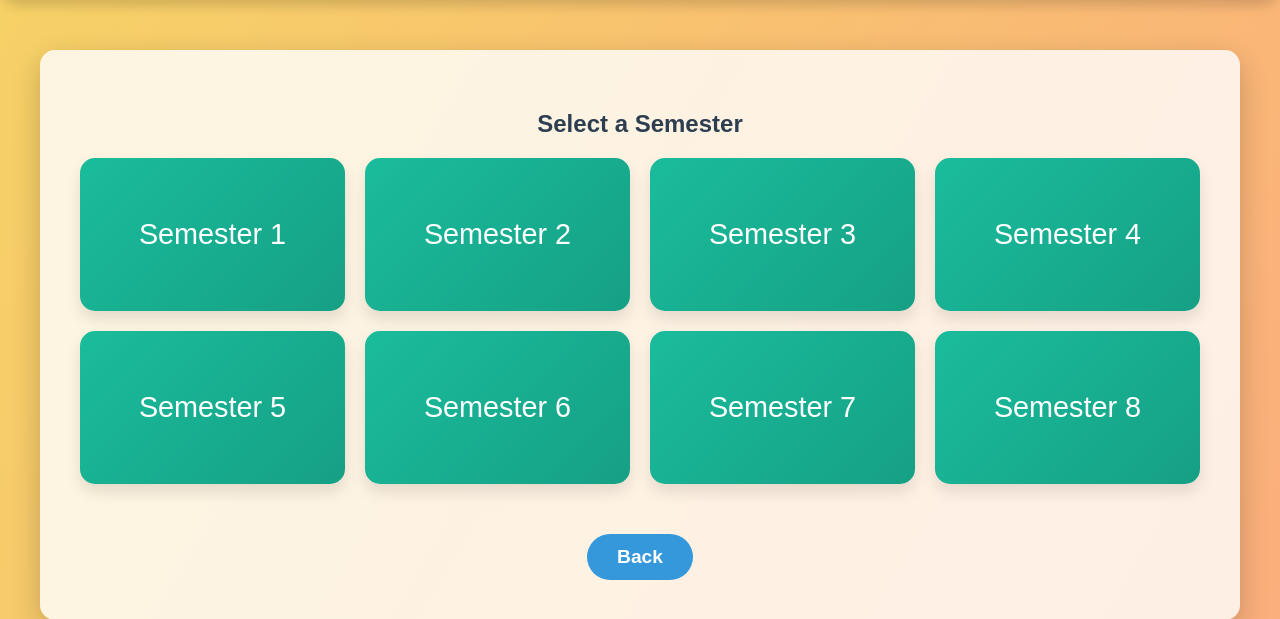
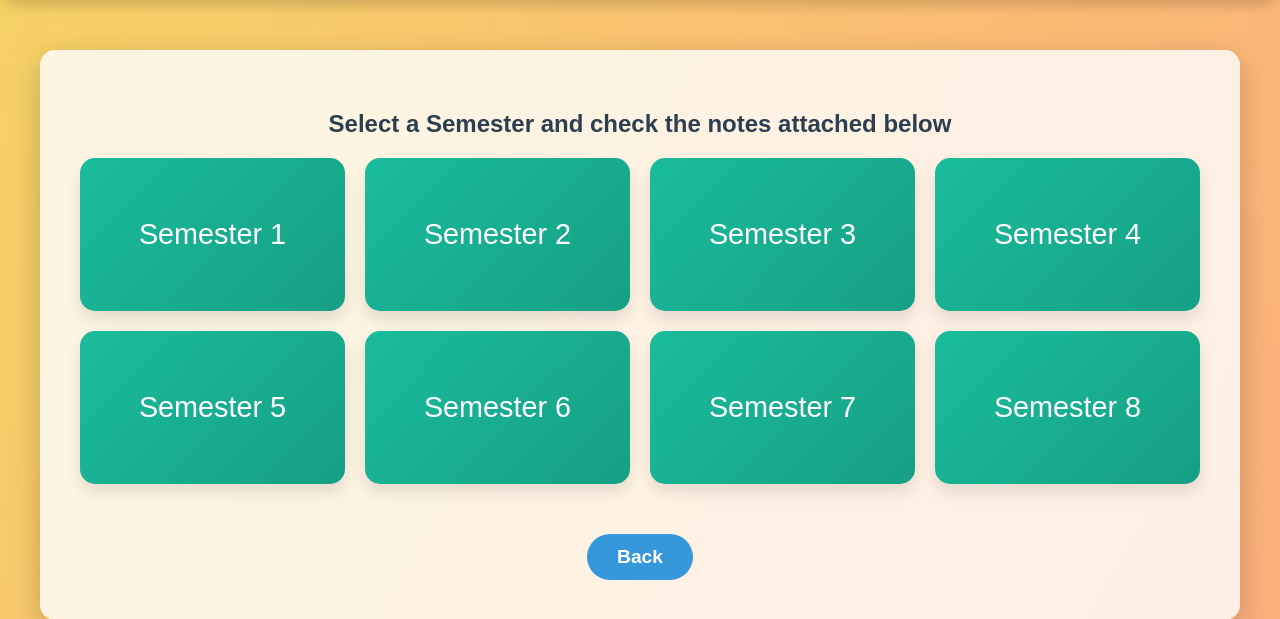
Before and after one commit to koustav-B/Study-App, a Django app: page / in a window 1280 px wide. Shown: the part 145-764 px from the top of the page. Run offline with Django 4.2, Linux system fonts and the light colour scheme; data comes from the database, SQL or seed files in the repository.

```diff
--- a/vtu_padhai/notes/templates/home.html
+++ b/vtu_padhai/notes/templates/home.html
@@ -6,6 +6,7 @@
     <title>VTU Padhai</title>
     <style>
         /* General Styles */
+
         body {
             font-family: 'Arial', sans-serif;
             background: linear-gradient(120deg, #f6d365, #fda085);
@@ -225,7 +226,7 @@
     </header>
 
     <div class="container">
-        <h2>Select a Semester</h2>
+        <h2>Select a Semester and check the notes attached below</h2>
         <div id="semester-grid" class="semester-grid">
             <!-- 8 semester boxes -->
             <div class="semester-box" onclick="showNotes(1)">Semester 1</div>
@@ -244,7 +245,7 @@
             <!-- Notes will be dynamically populated here -->
             {% for note in notes %}
                 <li class="note-item semester-note" data-semester="{{ note.semester }}">
-                    <a href="{{ note.pdf_file.url }}">{{ note.title }} - Semester {{ note.get_semester_display }}</a>
+                    <a href="{{ note.pdf_file.url }}">{{ note.title }} ---> {{ note.get_semester_display }}</a>
                 </li>
             {% empty %}
                 <li>No notes available.</li>
```
